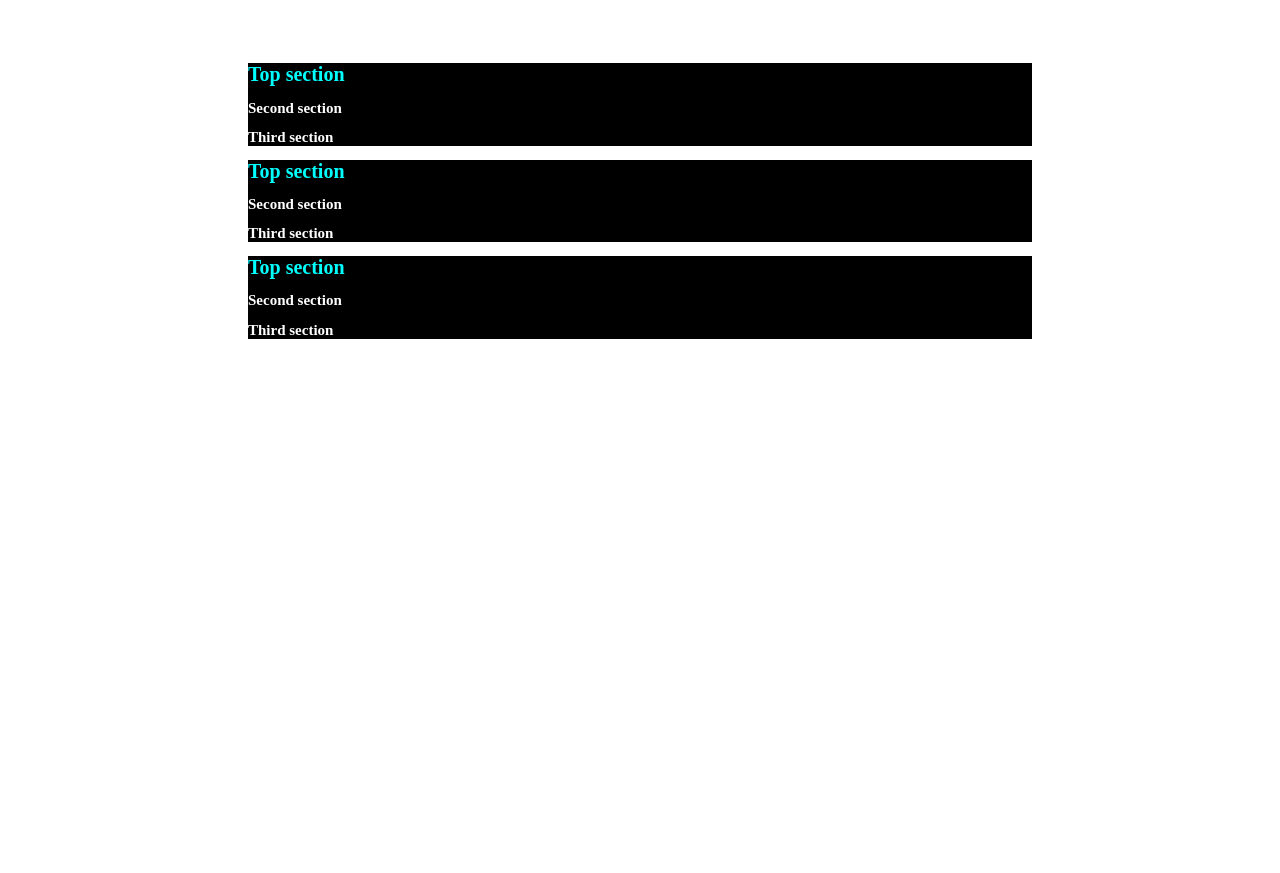
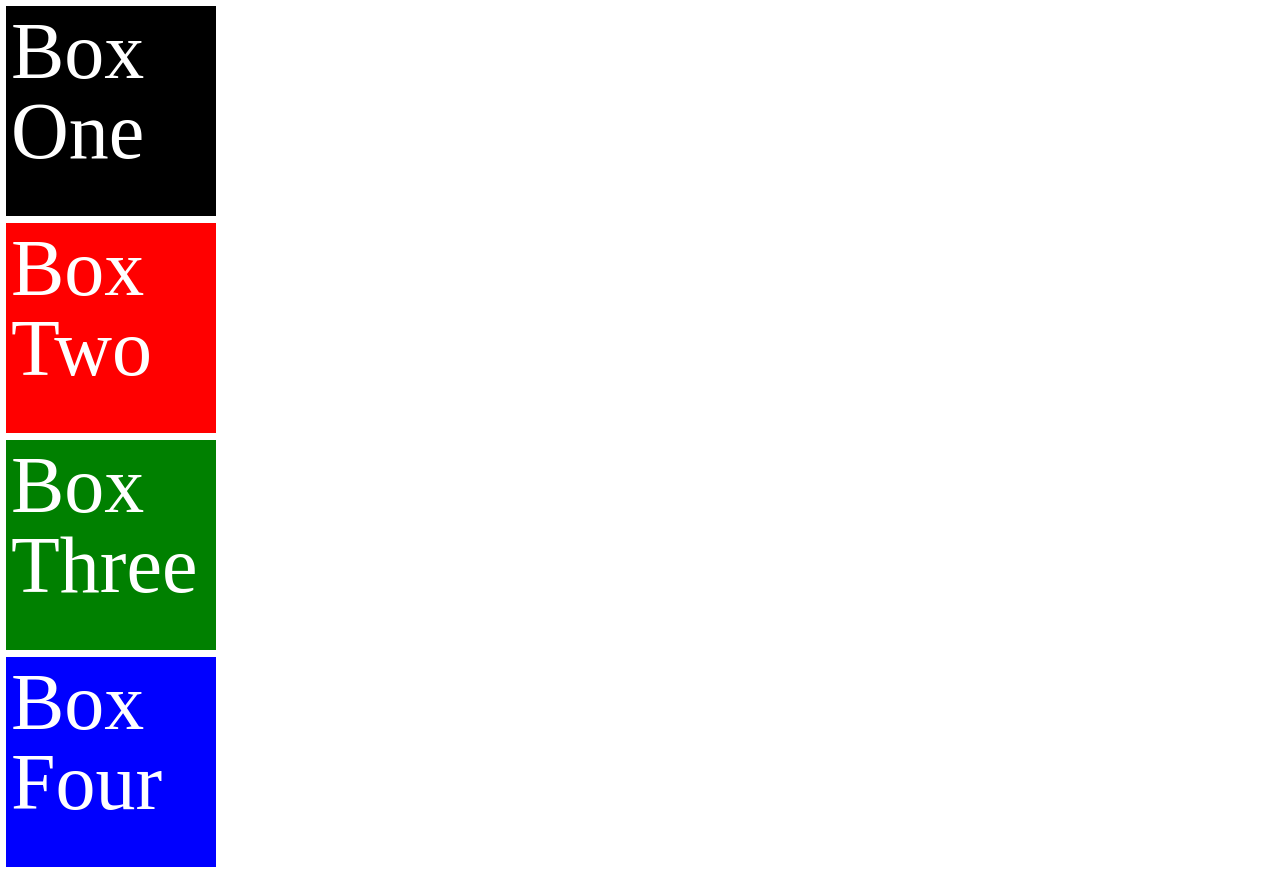
Before and after one commit to mrgregorien/css-inheritance, a plain HTML site: page index.html in a window 1280 px wide. Before the commit the page ends 800 px from the top, so only its background shows below. Drawn offline with Linux system fonts and the light colour scheme.

Commit message:
Box-Sizing

```diff
--- a/index.html
+++ b/index.html
@@ -10,7 +10,7 @@
 </head>
 
 <body>
-
+    <!--
     <div class="container">
         <div class="main-content">
             <h1>Top section</h1>
@@ -22,29 +22,13 @@
             </div>
         </section>
     </div>
-    <div class="container">
-        <div class="main-content">
-            <h1>Top section</h1>
-        </div>
-        <section>
-            <h1>Second section</h1>
-            <div class="third-container">
-                <h1>Third section</h1>
-            </div>
-        </section>
+    -->
+    <div class="parent">
+        <div class="box boxOne">Box One</div>
+        <div class="box boxTwo">Box Two</div>
+        <div class="box boxThree">Box Three</div>
+        <div class="box boxFour">Box Four</div>
     </div>
-    <div class="container">
-        <div class="main-content">
-            <h1>Top section</h1>
-        </div>
-        <section>
-            <h1>Second section</h1>
-            <div class="third-container">
-                <h1>Third section</h1>
-            </div>
-        </section>
-    </div>
-
 
 </body>
 
--- a/style.css
+++ b/style.css
@@ -1,8 +1,140 @@
-html {
-    margin: 50px auto;
-    width: 800px;
-    font-size: 10px;
+/* http://meyerweb.com/eric/tools/css/reset/
+   v2.0 | 20110126
+   License: none (public domain)
+*/
+
+html,
+body,
+div,
+span,
+applet,
+object,
+iframe,
+h1,
+h2,
+h3,
+h4,
+h5,
+h6,
+p,
+blockquote,
+pre,
+a,
+abbr,
+acronym,
+address,
+big,
+cite,
+code,
+del,
+dfn,
+em,
+img,
+ins,
+kbd,
+q,
+s,
+samp,
+small,
+strike,
+strong,
+sub,
+sup,
+tt,
+var,
+b,
+u,
+i,
+center,
+dl,
+dt,
+dd,
+ol,
+ul,
+li,
+fieldset,
+form,
+label,
+legend,
+table,
+caption,
+tbody,
+tfoot,
+thead,
+tr,
+th,
+td,
+article,
+aside,
+canvas,
+details,
+embed,
+figure,
+figcaption,
+footer,
+header,
+hgroup,
+menu,
+nav,
+output,
+ruby,
+section,
+summary,
+time,
+mark,
+audio,
+video {
+    margin: 0;
+    padding: 0;
+    border: 0;
+    font-size: 100%;
+    font: inherit;
+    vertical-align: baseline;
 }
+
+/* HTML5 display-role reset for older browsers */
+article,
+aside,
+details,
+figcaption,
+figure,
+footer,
+header,
+hgroup,
+menu,
+nav,
+section {
+    display: block;
+}
+
+body {
+    line-height: 1;
+}
+
+ol,
+ul {
+    list-style: none;
+}
+
+blockquote,
+q {
+    quotes: none;
+}
+
+blockquote:before,
+blockquote:after,
+q:before,
+q:after {
+    content: '';
+    content: none;
+}
+
+/*
+table {
+    border-collapse: collapse;
+    border-spacing: 0;
+}
+
 
 body .container .main-content {
     color: aqua;
@@ -14,4 +146,33 @@ body .container .main-content {
 
 .container section {
     color: white;
+}*/
+.parent {
+    color: white;
+    font-size: 5rem;
 }
+
+.box {
+    height: 200px;
+    width: 200px;
+    padding: 5px;
+    border: 1px solid white;
+    margin: 5px;
+
+}
+
+.boxOne {
+    background-color: black;
+}
+
+.boxTwo {
+    background-color: red;
+}
+
+.boxThree {
+    background-color: green;
+}
+
+.boxFour {
+    background-color: blue;
+}
```
